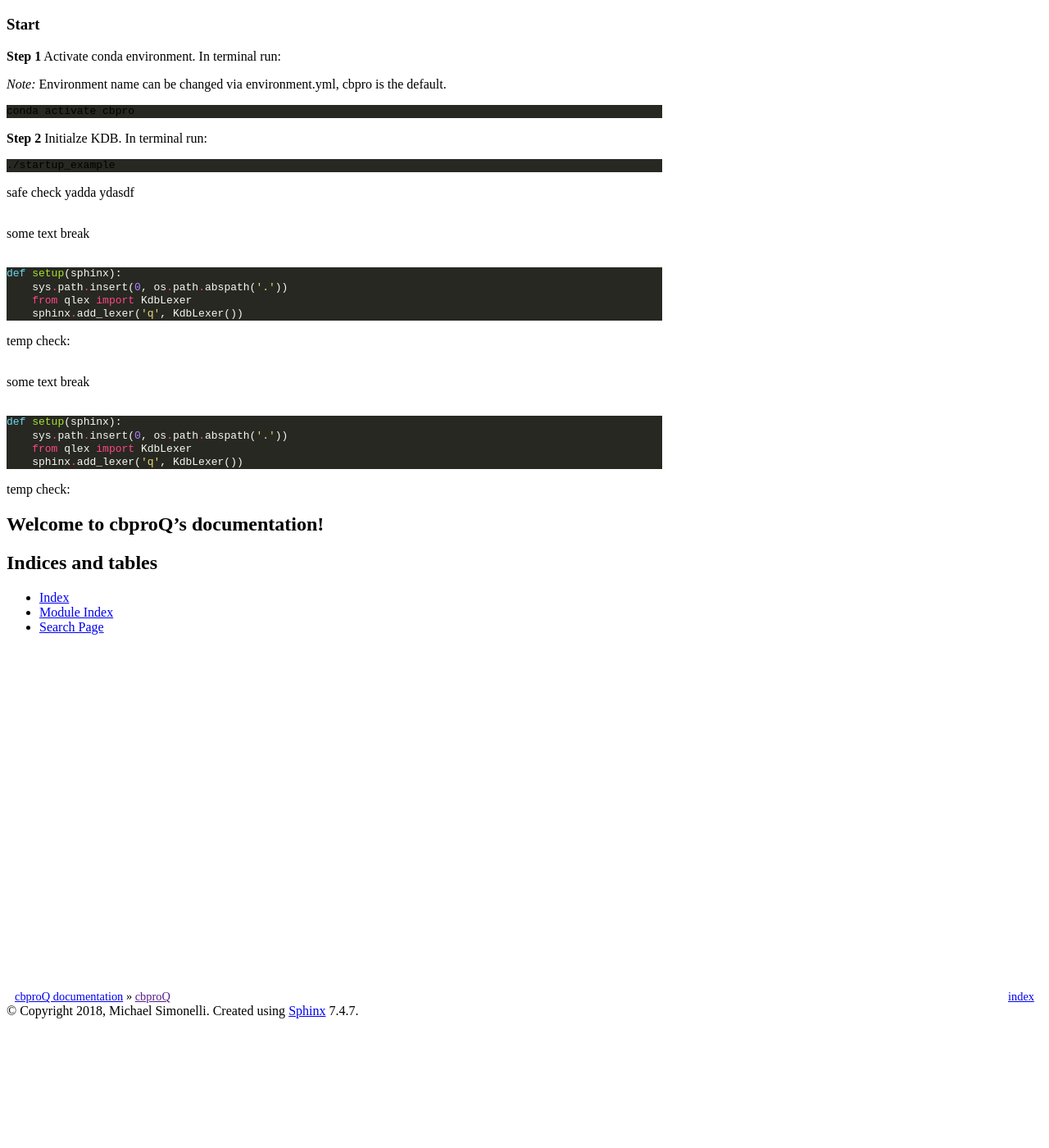
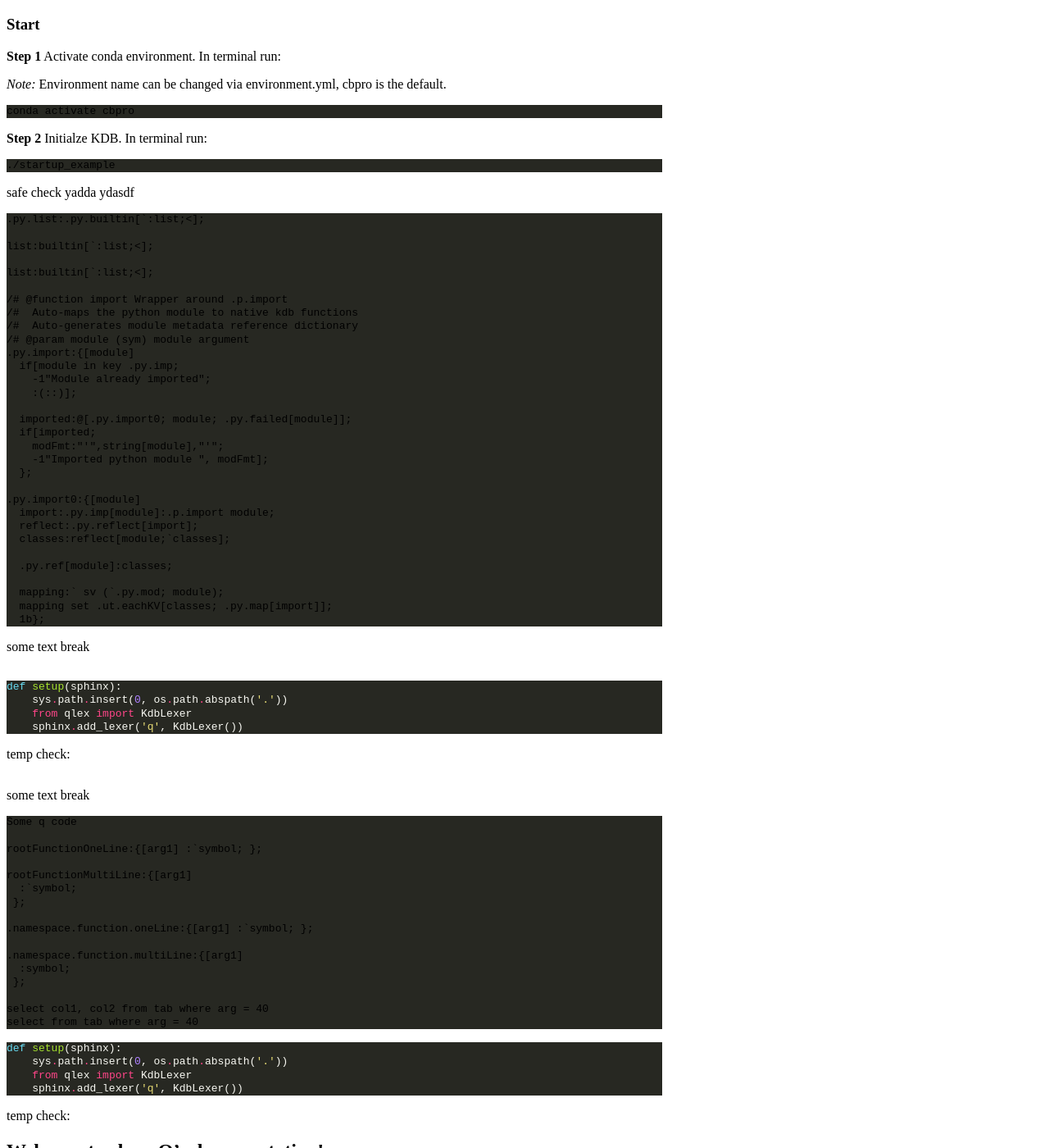
Before and after one commit to michaelsimonelli/qbtc, a Sphinx documentation site: the page built from docs/index.rst, in a window 1280 px wide and 1400 px high, scrolled down 946 px. Shown: the whole window at 82% size. Built offline with Sphinx 7.4.7, drawn with Linux system fonts in a browser that asks for light colours; the version number is read from the project's files by our own code; before the commit the page ends 2196 px from its top, so only the background shows below that; some of the changed text lies outside the part shown.

Commit message:
lexer update

```diff
--- a/README.rst
+++ b/README.rst
@@ -73,7 +73,7 @@
 safe check yadda ydasdf
 
 
-.. code-block:: q
+.. code-block:: kdb
 
 
   .py.list:.py.builtin[`:list;<];
@@ -181,7 +172,7 @@
 
 some text break
 
-.. code-block:: q
+.. code-block:: kdb
 
   Some q code
 
--- a/docs/conf.py
+++ b/docs/conf.py
@@ -12,12 +12,12 @@
 # add these directories to sys.path here. If the directory is relative to the
 # documentation root, use os.path.abspath to make it absolute, like shown here.
 #
-# import os
-# import sys
-# sys.path.insert(0, os.path.abspath('.'))
-from pygments.lexers.q import KdbLexer
+import os
+import sys
+sys.path.insert(0, os.path.abspath('.'))
+
 from sphinx.highlighting import lexers
-
+from qsyntax import KdbLexer
 # -- Project information -----------------------------------------------------
 
 project = 'cbproQ'
```
Also changed, not shown: other parts of README.rst (+1 -10 lines), 1 other file.
